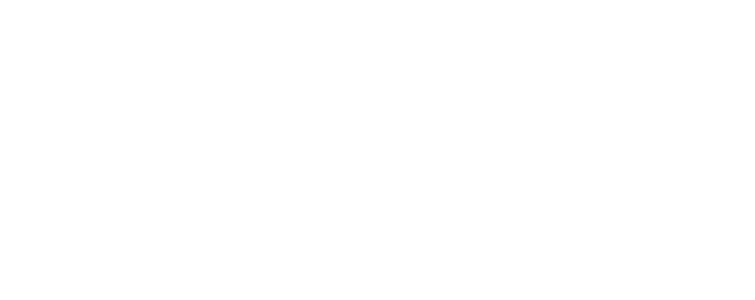
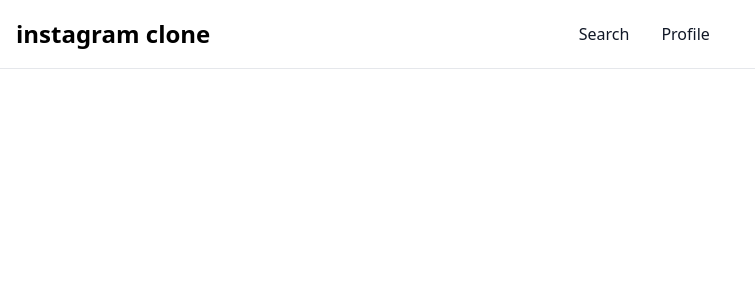
Before and after one commit to whytemig/M, a React (Vite) app in the folder client/instagram-clone/: page /home in a window 1280 px wide. Before the commit this address had no page. Shown: the top 300 px of the page, without its empty margins (0-755 px from the left). Built offline with nearby package versions, Linux system fonts and the light colour scheme.

Commit message:
made simple nav bar

```diff
--- a/client/instagram-clone/package.json
+++ b/client/instagram-clone/package.json
@@ -10,6 +10,7 @@
     "preview": "vite preview"
   },
   "dependencies": {
+    "mongodb": "^6.0.0",
     "react": "^18.2.0",
     "react-dom": "^18.2.0",
     "react-router-dom": "^6.15.0"
--- a/client/instagram-clone/src/App.jsx
+++ b/client/instagram-clone/src/App.jsx
@@ -8,6 +8,9 @@
 import SignupPage from './pages/Signup';
 
 
+
+
+
 function App() {
 	return (
 
@@ -16,11 +19,12 @@
 				<Routes>
 					<Route path="/" element={<LoginPage />} />
 					<Route index element={<LoginPage />} />
-					{/* <Route path="/Register" element={<Register />} /> */}
-					{/* <Route path="/Home" element={<Home />} /> */}
 					<Route path="/signup" element={<SignupPage />} />
+					<Route path="/home" element={<Home />} />
 
 				</Routes>
+
+
 			</div>
 		</div>
 
--- a/client/instagram-clone/src/components/Home.jsx
+++ b/client/instagram-clone/src/components/Home.jsx
@@ -4,12 +4,82 @@
 const Home = () => {
 	return (
 		<>
-		<div>
-			<title>Home</title>
-<h1>this is home</h1>
-</div>
-
-	</>
+			<div>
+				<nav className="bg-white dark:bg-gray-900 fixed w-full z-20 top-0 left-0 border-b border-gray-200 dark:border-gray-600">
+					<div className="max-w-screen-xl flex flex-wrap items-center justify-between mx-auto p-4">
+						<a className="flex items-center">
+							<span className="self-center text-2xl font-semibold whitespace-nowrap dark:text-white">
+								instagram clone
+							</span>
+						</a>
+						<div className="flex md:order-2">
+							<button
+								type="button"
+								className="text-white bg-black-700 hover:bg-black-800 focus:ring-4 focus:outline-none focus:ring-gray-300 font-medium rounded-lg text-sm px-4 py-2 text-center mr-3 md:mr-0 dark:bg-gray-600 dark:hover:bg-black-700 dark:focus:ring-black-800"
+							>
+								Light/Darkmode toggle (with icon?)
+							</button>
+							<button
+								data-collapse-toggle="navbar-sticky"
+								type="button"
+								className="inline-flex items-center p-2 w-10 h-10 justify-center text-sm text-gray-500 rounded-lg md:hidden hover:bg-gray-100 focus:outline-none focus:ring-2 focus:ring-gray-200 dark:text-gray-400 dark:hover:bg-gray-700 dark:focus:ring-gray-600"
+								aria-controls="navbar-sticky"
+								aria-expanded="false"
+							>
+								{/* <span className="sr-only">Open main menu</span> */}
+								<svg
+									className="w-5 h-5"
+									aria-hidden="true"
+									xmlns="http://www.w3.org/2000/svg"
+									fill="none"
+									viewBox="0 0 17 14"
+								>
+									<path
+										stroke="currentColor"
+										strokeLinecap="round"
+										strokeLinejoin="round"
+										strokeWidth="2"
+										d="M1 1h15M1 7h15M1 13h15"
+									/>
+								</svg>
+							</button>
+						</div>
+						<div
+							className="items-center justify-between hidden w-full md:flex md:w-auto md:order-1"
+							id="navbar-sticky"
+						>
+							<ul className="flex flex-col p-4 md:p-0 mt-4 font-medium border border-gray-100 rounded-lg bg-gray-50 md:flex-row md:space-x-8 md:mt-0 md:border-0 md:bg-white dark:bg-gray-800 md:dark:bg-gray-900 dark:border-gray-700">
+								<li>
+									<a
+										href="#"
+										className="block py-2 pl-3 pr-4 text-white bg-grey-700 rounded md:bg-transparent md:text-grey-700 md:p-0 md:dark:text-grey-500"
+										aria-current="page"
+									>
+										Home
+									</a>
+								</li>
+								<li>
+									<a
+										href="#"
+										className="block py-2 pl-3 pr-4 text-gray-900 rounded hover:bg-gray-100 md:hover:bg-transparent md:hover:text-black-700 md:p-0 md:dark:hover:text-black-500 dark:text-white dark:hover:bg-gray-700 dark:hover:text-white md:dark:hover:bg-transparent dark:border-gray-700"
+									>
+										Search
+									</a>
+								</li>
+								<li>
+									<a
+										href="#"
+										className="block py-2 pl-3 pr-4 text-gray-900 rounded hover:bg-gray-100 md:hover:bg-transparent md:hover:text-black-700 md:p-0 md:dark:hover:text-black-500 dark:text-white dark:hover:bg-gray-700 dark:hover:text-white md:dark:hover:bg-transparent dark:border-gray-700"
+									>
+										Profile
+									</a>
+								</li>
+							</ul>
+						</div>
+					</div>
+				</nav>
+			</div>
+		</>
 	);
 };
 
--- a/client/instagram-clone/src/components/Login.jsx
+++ b/client/instagram-clone/src/components/Login.jsx
@@ -1,44 +1,4 @@
-// import { Outlet, Link } from "react-router-dom";
-// /** @type {import('tailwindcss').Config} */
-
-// const Login = () => {
-// 	return (
-// 		<>
-// 		<div>
-// 			<title>Login</title>
-
-
-// <div>
-
-
-// </div>
-
-// 			<h1>INSTAGRAM CLONE</h1>
-// 			<h3>Login</h3>
-// 			<form>
-// 				<div>
-// 					<label>Username</label>
-// 					<input />
-// 				</div>
-// 				<div>
-// 					<label>Password</label>
-// 					<input />
-// 				</div>
-// 				<button>
-// 					<Link to="/home">Submit</Link>
-// 				</button>
-// 			</form>
-// 			<h3>Dont have an account?</h3>
-// 			<button>
-// 				<Link to="/Register">Register Account</Link>
-// 			</button>
-// 		</div>
-// 	</>
-// 	);
-// };
-
-// export default Login;
-
+import { Link } from 'react-router-dom';
 import { useState } from 'react';
 import { loginFields } from "../constants/formFields";
 import FormAction from "./FormAction";
@@ -90,7 +50,10 @@
         </div>
 
         <FormExtra/>
-        <FormAction handleSubmit={handleSubmit} text="Login"/>
+        {/* <FormAction handleSubmit={handleSubmit} text="Login"/>  */}
+        <Link to='/home' text="Login">This temp link takes you to home page </Link>
+        {/* Should update this to POST or res.redirect when Mig has it finished */}
+
 
       </form>
     )
```
Also changed, not shown: client/instagram-clone/src/components/Signup.jsx (+0 -37 lines), 1 other file (tests, documents, lock files or other folders).
